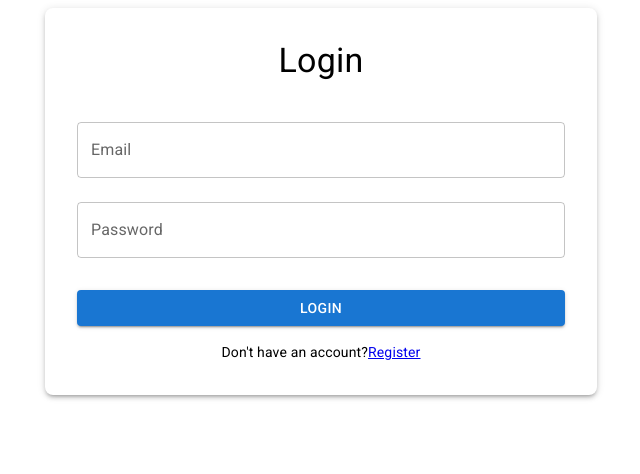
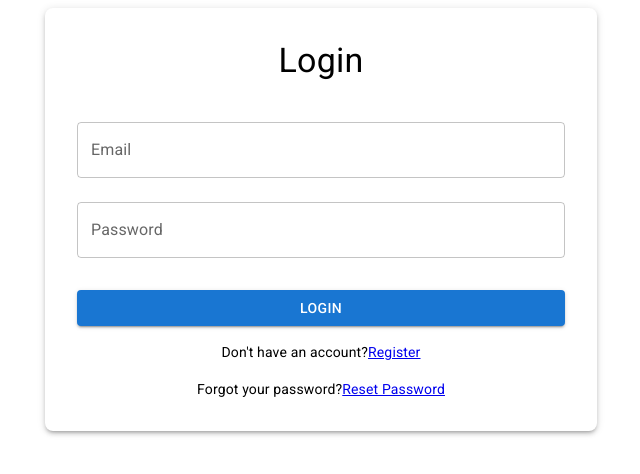
Before and after one commit to Omar-Maher-Khatib/React_FinalProject_NovaStore, a React (Vite) app: page /login in a window 1280 px wide. Shown: the top 474 px of the page, without its empty margins (319-959 px from the left). Built offline with nearby package versions, Linux system fonts and the light colour scheme.

Commit message:
Register + Login + Send Code are ready | Remainings: OTP + Reset Password

```diff
--- a/src/assets/login/Login.jsx
+++ b/src/assets/login/Login.jsx
@@ -61,6 +61,10 @@ return (
           <Typography variant='body2' sx={{textAlign: 'center',mt:2}}>Don't have an account?
           <Link to='/register'>Register</Link>
           </Typography>
+          <Typography variant='body2' sx={{textAlign: 'center',mt:2}}>
+            Forgot your password?
+            <Link to='/sendcode'>Reset Password</Link>
+          </Typography>
         </Box>
       </Box>
     </Container>
--- a/src/router.jsx
+++ b/src/router.jsx
@@ -17,6 +17,10 @@ const router = createBrowserRouter([
             index: true,
             element: <Home />
         },
+        {
+            path: "/home",
+            element: <Home />
+        }
     ]
   },
   {
```
